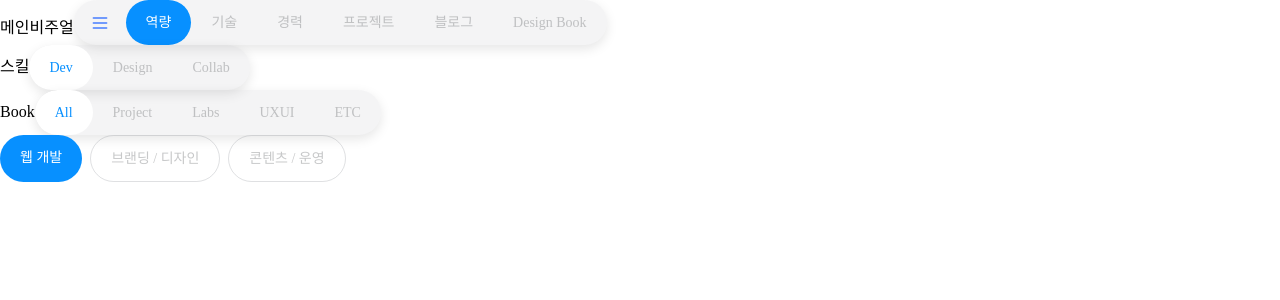
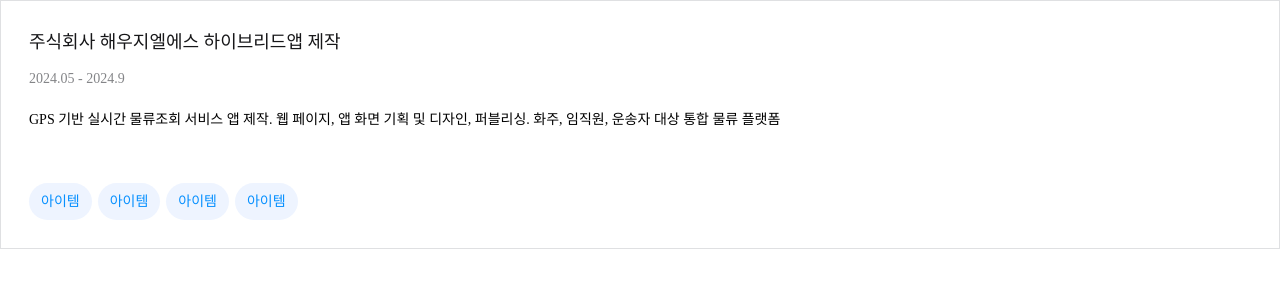
Before and after one commit to clubnerdy/react-lab, a React app: page / in a window 1280 px wide. Shown: the top 300 px of the page. Built offline with nearby package versions, Linux system fonts and the light colour scheme; the HTML template or start-up script is replaced by a standard one.

Commit message:
경력 카드 컴포넌트 UI 진행중

```diff
--- a/src/App.css
+++ b/src/App.css
@@ -30,9 +30,12 @@
 h3,
 h4,
 h5,
-h6 {
+h6,
+p,
+span {
   font-size: inherit;
   font-weight: inherit;
+  color: var(--label-normal);
 }
 
 /* ===========================
--- a/src/App.jsx
+++ b/src/App.jsx
@@ -1,18 +1,13 @@
 import "./App.css";
-import MainVisual from "./pages/MainVisual";
-import Skill from "./pages/Skill";
-import Book from "./pages/Book";
-import Category from "./components/Category";
+import CareerCard from "./components/CareerCard";
+import SkillLabel from "./components/SkillLabel";
 
 function App() {
   return (
     <>
-      <MainVisual />
       <div>
-        <Skill />
-        <Book />
+        <CareerCard />
       </div>
-      <Category />
     </>
   );
 }
--- /dev/null
+++ b/src/components/CareerCard.css
@@ -0,0 +1,37 @@
+.CareerCard {
+  min-height: 249px;
+  padding: 28px;
+  border: 1px solid var(--line-normal);
+  display: flex;
+  flex-direction: column;
+  gap: 20px;
+}
+
+.CareerCard .top {
+  display: flex;
+  flex-direction: column;
+  gap: 12px;
+}
+
+.CareerCard .title {
+  font-size: 18px;
+  font-weight: 500;
+  color: var(-label-normal);
+}
+
+.CareerCard .date {
+  font-size: 14px;
+  color: var(--label-alternative);
+}
+
+.CareerCard .bottom {
+  display: flex;
+  flex-direction: column;
+  justify-content: space-between;
+  flex: 1;
+}
+
+.CareerCard .description {
+  font-size: 14px;
+  color: inherit;
+}
--- /dev/null
+++ b/src/components/CareerCard.jsx
@@ -0,0 +1,21 @@
+import "./CareerCard.css";
+import SkillLabel from "./SkillLabel";
+
+const CareerCard = () => {
+  return (
+    <div className="CareerCard">
+      <div className="top">
+        <h3 className="title">주식회사 해우지엘에스 하이브리드앱 제작</h3>
+        <p className="date">2024.05 - 2024.9</p>
+      </div>
+      <div className="bottom">
+        <p className="description">
+          GPS 기반 실시간 물류조회 서비스 앱 제작. 웹 페이지, 앱 화면 기획 및
+          디자인, 퍼블리싱. 화주, 임직원, 운송자 대상 통합 물류 플랫폼
+        </p>
+        <SkillLabel />
+      </div>
+    </div>
+  );
+};
+export default CareerCard;
--- /dev/null
+++ b/src/components/SkillLabel.css
@@ -0,0 +1,13 @@
+.SkillLabel ul {
+  display: inline-flex;
+  gap: 6px;
+}
+
+.SkillLabel ul li {
+  padding: 8px 12px;
+  background-color: var(--primary-disable);
+  border-radius: 60px;
+  font-size: 14px;
+  font-weight: 500;
+  color: var(--primary-normal);
+}
--- /dev/null
+++ b/src/components/SkillLabel.jsx
@@ -0,0 +1,15 @@
+import "./SkillLabel.css";
+
+const SkillLabel = () => {
+  return (
+    <div className="SkillLabel">
+      <ul>
+        <li>아이템</li>
+        <li>아이템</li>
+        <li>아이템</li>
+        <li>아이템</li>
+      </ul>
+    </div>
+  );
+};
+export default SkillLabel;
```
Also changed, not shown: src/data/projects.js (added, +32 -0 lines).
